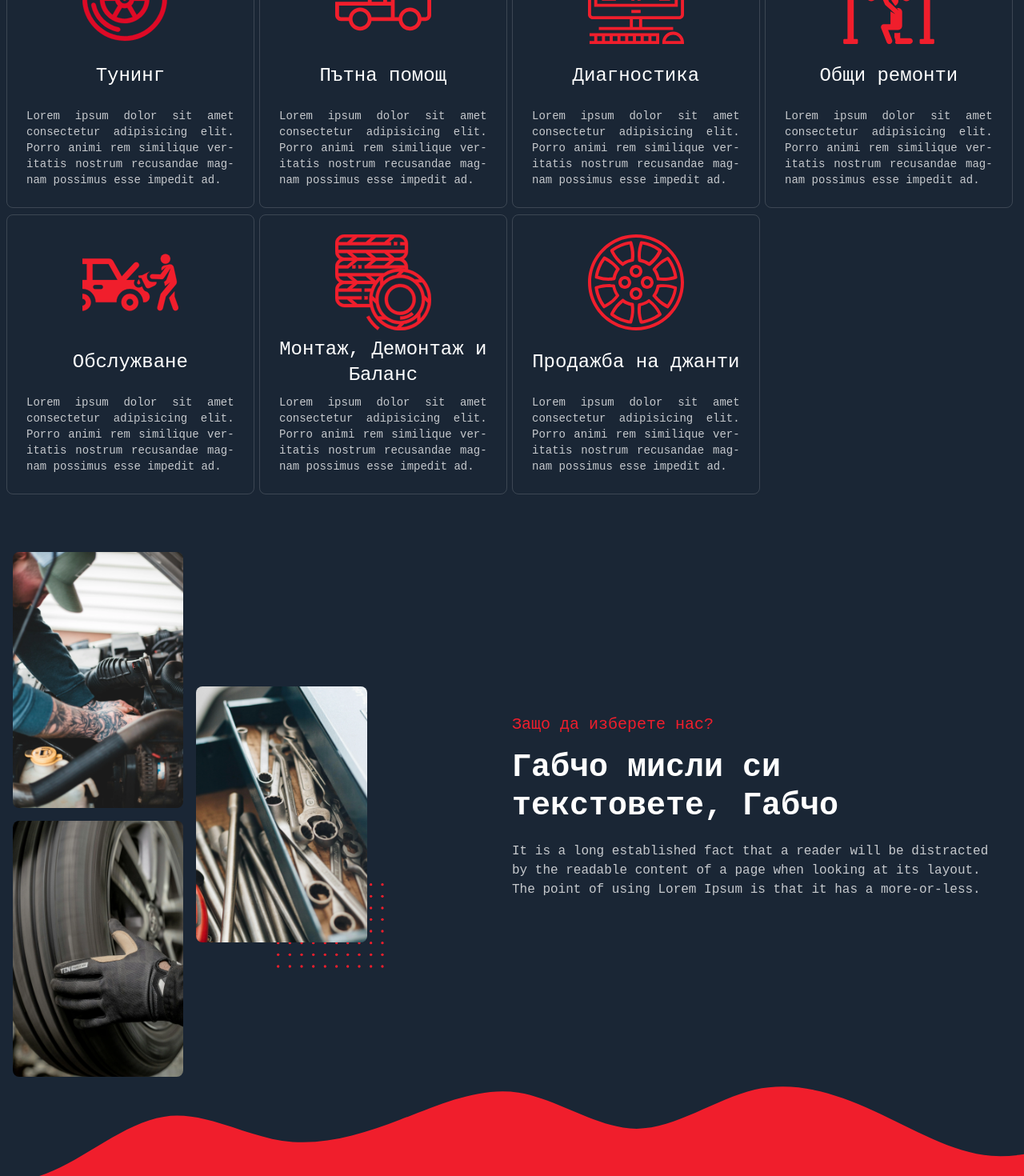
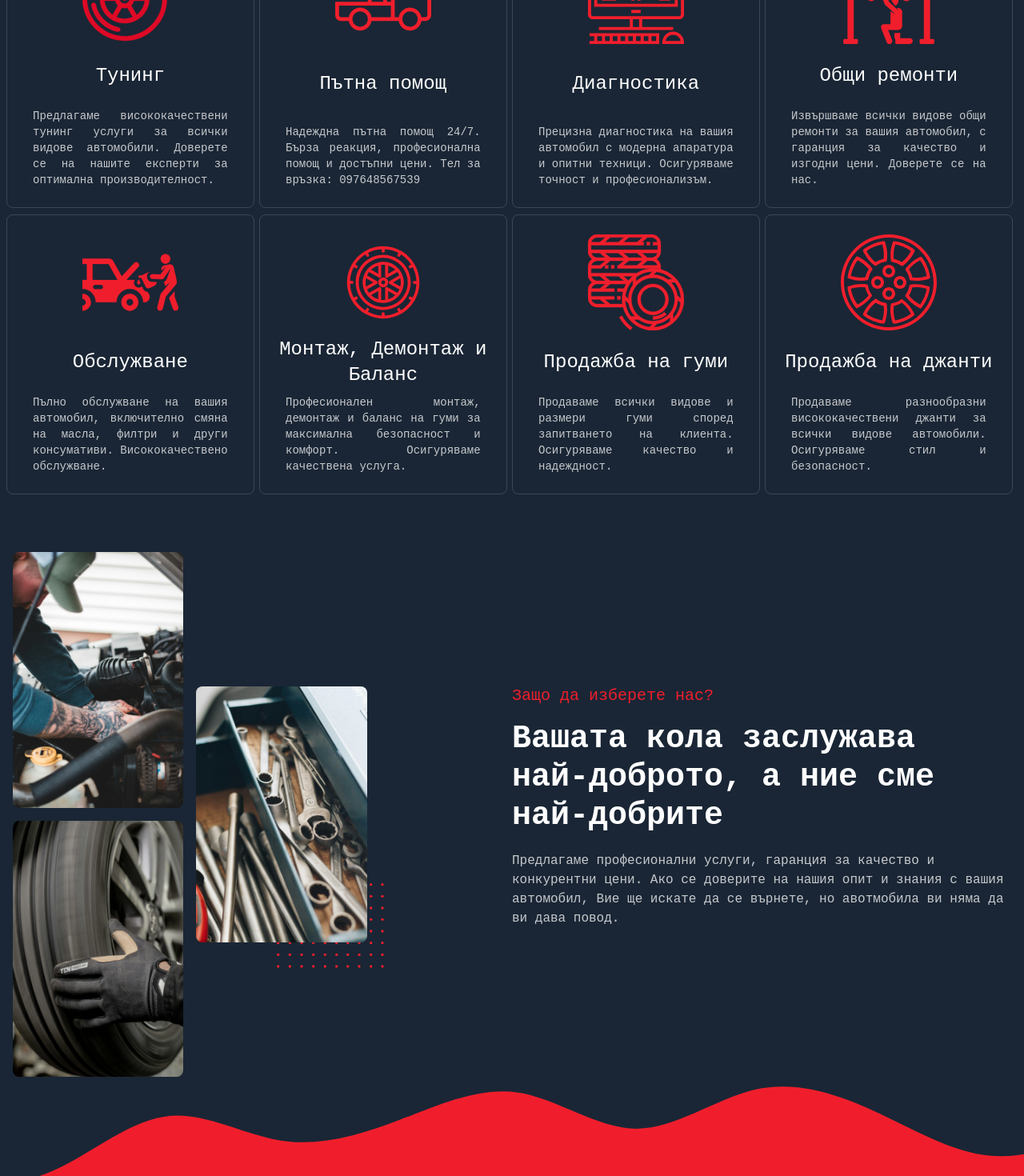
Before and after one commit to IvailoAtsv/misfire-next, a Next.js app: page / in a window 1280 px wide. Shown: the part 780-2250 px from the top of the page at 80% size. Built offline with nearby package versions, Linux system fonts and the light colour scheme.

Commit message:
feat: texts

```diff
--- a/src/Components/About.tsx
+++ b/src/Components/About.tsx
@@ -588,18 +588,15 @@ export const About = () => {
                         </section>
                     </div>
                     <div className="w-full z-20 bg-transparent text-center md:text-left py-4 flex-1">
-                        <div className="mt-10 lg:mt-0">
+                        <div className="mt-10 lg:mt-0 w-full">
                             <span className="mb-4 bg-transparent block text-xl font-light text-accent">
                                 Защо да изберете нас?
                             </span>
-                            <h2 className="mb-5 bg-transparent text-3xl font-bold text-dark dark:text-white sm:text-[40px]/[48px]">
-                                Габчо мисли си текстовете, Габчо
+                            <h2 className="mb-5 bg-transparent text-3xl font-bold text-dark text-white sm:text-[40px]/[48px]">
+                                Вашата кола заслужава най-доброто, а ние сме най-добрите
                             </h2>
                             <p className="mb-5 bg-transparent opacity-75">
-                                It is a long established fact that a reader will
-                                be distracted by the readable content of a page
-                                when looking at its layout. The point of using
-                                Lorem Ipsum is that it has a more-or-less.
+                               Предлагаме професионални услуги, гаранция за качество и конкурентни цени. Ако се доверите на нашия опит и знания с вашия автомобил, Вие ще искате да се върнете, но авотмобила ви няма да ви дава повод.
                             </p>
 
                         </div>
--- a/src/Components/Article.tsx
+++ b/src/Components/Article.tsx
@@ -11,12 +11,12 @@ interface ArticleProps {
 const Article: React.FC<ArticleProps> = ({ title, content, image, reverse }) => {
     return (
         <Animation opacity={0.4}>
-        <article className={`w-full mx-auto px-4 mb-4 md:max-h-[550px] mt-[30px] flex lg:gap-4 flex-col gap-2 justify-center items-center`}>
+        <article className={`w-full mx-auto px-4 mb-4 lg:max-h-[550px] mt-[30px] flex-col flex lg:gap-4  gap-2 justify-center items-center`}>
             <h2 className="text-3xl text-center flex gap-2 items-center relative mb-2 font-bold text-textMain">
                 {title}
             </h2>
-            <div className={`w-full ${reverse ? 'md:flex-row-reverse' : 'md:flex-row'} flex-col flex justify-center items-start gap-4`}>
-                <img src={image} alt="Tuning" className="object-cover flex-1 w-full h-[500px] lg:w-[50%] rounded-lg" />
+            <div className={`w-full ${reverse ? 'lg:flex-row-reverse' : 'lg:flex-row'} lg:h-[600px] flex-col flex justify-center items-start gap-4`}>
+                <img src={image} alt="Tuning" className="object-cover flex-1 w-full max-h-[400px] md:h-[80%] lg:w-[50%] rounded-lg" />
                 <p className="text-md flex-1 text-justify hyphens-auto text-textMain opacity-85">
                     {content}
                 </p>
--- a/src/Components/Contact.tsx
+++ b/src/Components/Contact.tsx
@@ -9,7 +9,7 @@ export const inputStyles =
     'bg-accentDark text-lg outline-white p-3 rounded-lg w-[100%]'
 export const Contact = () => {
     return (
-    <Animation maxW='3440px' moveY={180} opacity={0.6} start={0.7}>
+    <Animation maxW='3440px' moveY={120} opacity={0.6} start={0.7}>
         <div
             id="contact"
             className="relative max-w-[3440px] w-full h-auto  bg-accent flex justify-center items-center"
--- a/src/Components/Footer.tsx
+++ b/src/Components/Footer.tsx
@@ -36,7 +36,7 @@ const Footer = () => {
         </div>
       </div>
       <div className="mt-4 border-t border-opacity-20 border-white flex items-center justify-center py-2 text-center text-sm opacity-85">
-        <p className='py-4'>Powered оur clients' wives</p>
+        <p className='py-4'>Powered by оur clients' wives</p>
       </div>
     </footer>
   );
--- a/src/Components/Hero.tsx
+++ b/src/Components/Hero.tsx
@@ -74,8 +74,8 @@ export const Hero = () => {
           <FaInstagram className={iconStyle} size={32} />
         </div> */}
         <motion.h1 initial="hidden" animate="visible" variants={h1Variants} className="font-semibold tracking-wider leading-tight text-white text-h1clamp">Misfire </motion.h1>
-        <motion.p initial="hidden" animate="visible" variants={h1Variants} className="text-white opacity-80 w-[80%] md:w-[50%] text-center mb-4 font-light">
-          Трябват ми текстове Габо
+        <motion.p initial="hidden" animate="visible" variants={h1Variants} className="text-white opacity-80 w-[80%] md:w-[50%] text-center mb-4 text-lg font-light">
+          Ние сме вашият доверен партньор за тунинг, пътна помощ, гуми и джанти.
         </motion.p>
         <motion.div
           initial="hidden"
--- a/src/Components/ServiceCard.tsx
+++ b/src/Components/ServiceCard.tsx
@@ -5,6 +5,7 @@ type Service = {
     src: string;
     link?: string;
     clickable?: boolean;
+    description:string
 };
 
 const ServiceCard: React.FC<Service> = (service) => {
@@ -22,10 +23,8 @@ const ServiceCard: React.FC<Service> = (service) => {
                 className="h-[40%] transition duration-300 group-hover:scale-110 overflow-hidden"
             />
             <h3 className="text-2xl text-center font-medium">{service.label}</h3>
-            <p className="text-sm w-full text-justify hyphens-auto text-white font-extralight opacity-75">
-                Lorem ipsum dolor sit amet consectetur adipisicing elit. Porro
-                animi rem similique veritatis nostrum recusandae magnam possimus
-                esse impedit ad.
+            <p className="text-sm w-full px-2 text-justify text-white font-extralight opacity-75">
+                {service.description}
             </p>
         </a>
         </Animation>
--- a/src/Components/Services.tsx
+++ b/src/Components/Services.tsx
@@ -8,17 +8,20 @@ type Service = {
     src: string;
     link?: string;
     clickable?: boolean;
+    description:string;
 };
 
 const services: Service[] = [
-    { label: 'Тунинг', src: '/turbo.svg', link: '/tuning', clickable: true },
-    { label: 'Пътна помощ', src: 'tow-truck.svg', link: '/towing', clickable: true },
-    { label: 'Диагностика', src: '/diagnostics.svg' },
-    { label: 'Общи ремонти', src: '/repair.svg' },
-    { label: 'Обслужване', src: 'maintenance.svg' },
-    { label: 'Монтаж, Демонтаж и Баланс', src: 'tires.svg' },
-    { label: 'Продажба на джанти', src: 'rims.svg' },
+    { label: 'Тунинг', description:'Предлагаме висококачествени тунинг услуги за всички видове автомобили. Доверете се на нашите експерти за оптимална производителност.', src: '/turbo.svg', link: '/tuning', clickable: true },
+    { label: 'Пътна помощ', description:'Надеждна пътна помощ 24/7. Бърза реакция, професионална помощ и достъпни цени. Тел за връзка: 097648567539', src: 'tow-truck.svg', link: '/towing', clickable: true },
+    { label: 'Диагностика', description:'Прецизна диагностика на вашия автомобил с модерна апаратура и опитни техници. Осигуряваме точност и професионализъм.', src: '/diagnostics.svg' },
+    { label: 'Общи ремонти', description:'Извършваме всички видове общи ремонти за вашия автомобил, с гаранция за качество и изгодни цени. Доверете се на нас.', src: '/repair.svg' },
+    { label: 'Обслужване', description:'Пълно обслужване на вашия автомобил, включително смяна на масла, филтри и други консумативи. Висококачествено обслужване.', src: 'maintenance.svg' },
+    { label: 'Монтаж, Демонтаж и Баланс', description:'Професионален монтаж, демонтаж и баланс на гуми за максимална безопасност и комфорт. Осигуряваме качествена услуга.', src: 'tires-repair.svg' },
+    { label: 'Продажба на гуми', description:'Продаваме всички видове и размери гуми според запитването на клиента. Осигуряваме качество и надеждност.', src: 'tires.svg' },
+    { label: 'Продажба на джанти', description:'Продаваме разнообразни висококачествени джанти за всички видове автомобили. Осигуряваме стил и безопасност.', src: 'rims.svg' },
 ];
+
 
 export const Services = () => {
      const buttonVariants = {
@@ -44,6 +47,7 @@ export const Services = () => {
                 <div className="max-w-7xl w-full mx-auto px-2 grid grid-cols-1 sm:grid-cols-2 lg:grid-cols-3 gap-y-2 xl:grid-cols-4">
                     {services.map((service, index) => (
                         <ServiceCard
+                        description={service.description}
                             key={index}
                             src={service.src}
                             label={service.label}
--- a/src/app/towing/page.tsx
+++ b/src/app/towing/page.tsx
@@ -8,9 +8,9 @@ const Towing = () => {
         <main className="w-full relative mt-[80px] sm:mt-[100px] xl:mt-[60px] flex flex-col justify-normal items-center">
             <TowHero />
             <section className="my-6 w-[90%] gap-y-2 grid grid-cols-1 sm:grid-cols-2 md:grid-cols-3 max-w-7xl">
-                <ServiceCard label="Транспорт в страната" src="/towed-car.svg"/>
-                <ServiceCard label="Транспорт на аварирали автомобили" src="/car-crash.svg"/>
-                <ServiceCard label="Транспорт в чужбина" src="/car-breakdown.svg"/>
+                <ServiceCard description="Осигуряваме надежден транспорт в рамките на България, с бърза и професионална услуга." label="Транспорт в страната" src="/towed-car.svg"/>
+                <ServiceCard description="Специализирани сме в транспортирането на аварирали автомобили, с акцент върху безопасността и ефективността." label="Транспорт на аварирали автомобили" src="/car-crash.svg"/>
+                <ServiceCard description="Предлагаме международен транспорт на автомобили, осигурявайки сигурност и удобство при пътувания в чужбина." label="Транспорт в чужбина" src="/car-breakdown.svg"/>
             </section>
            <Pricing />
         </main>
```
Also changed, not shown: public/tires-repair.svg (added).
